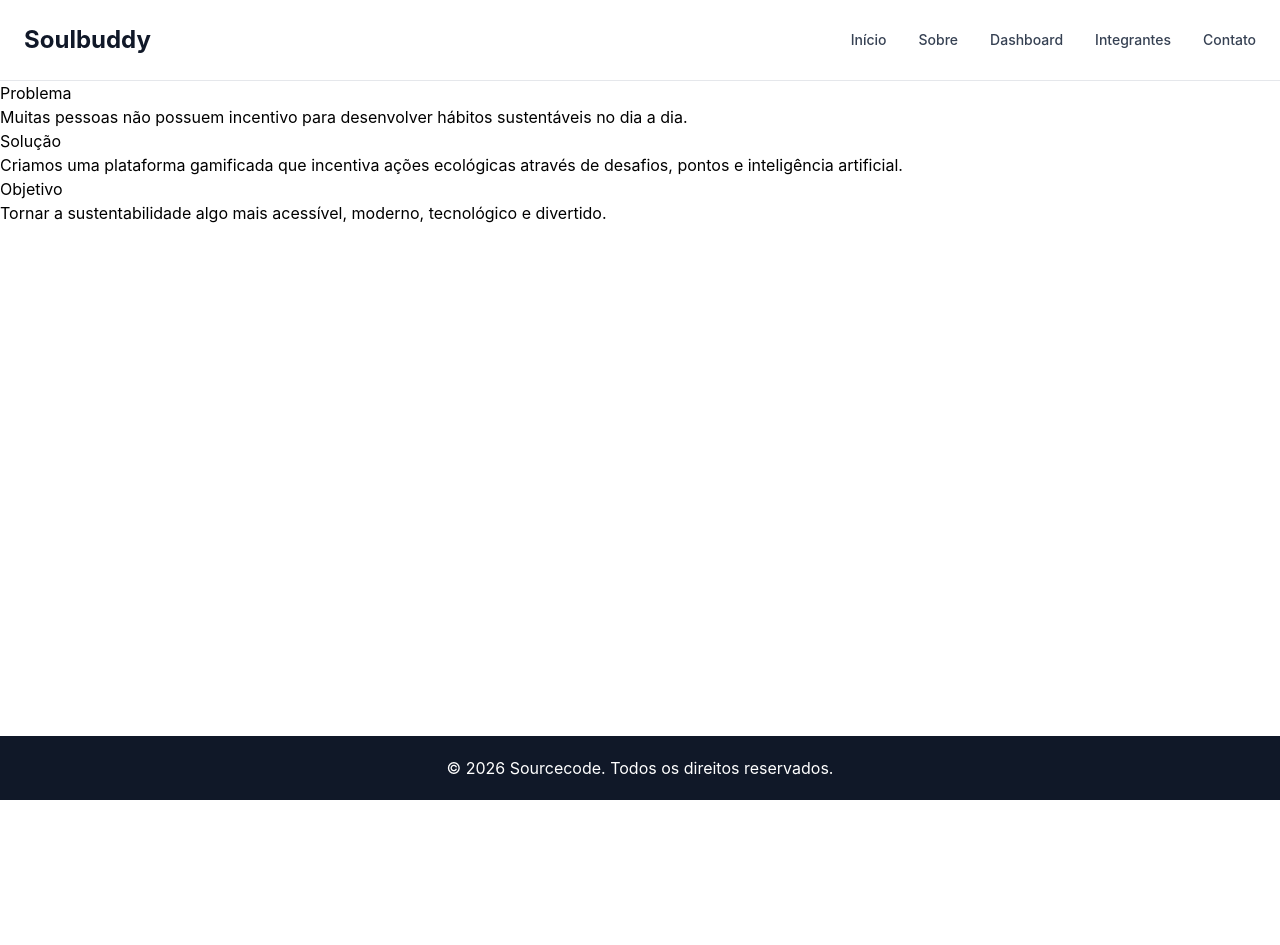
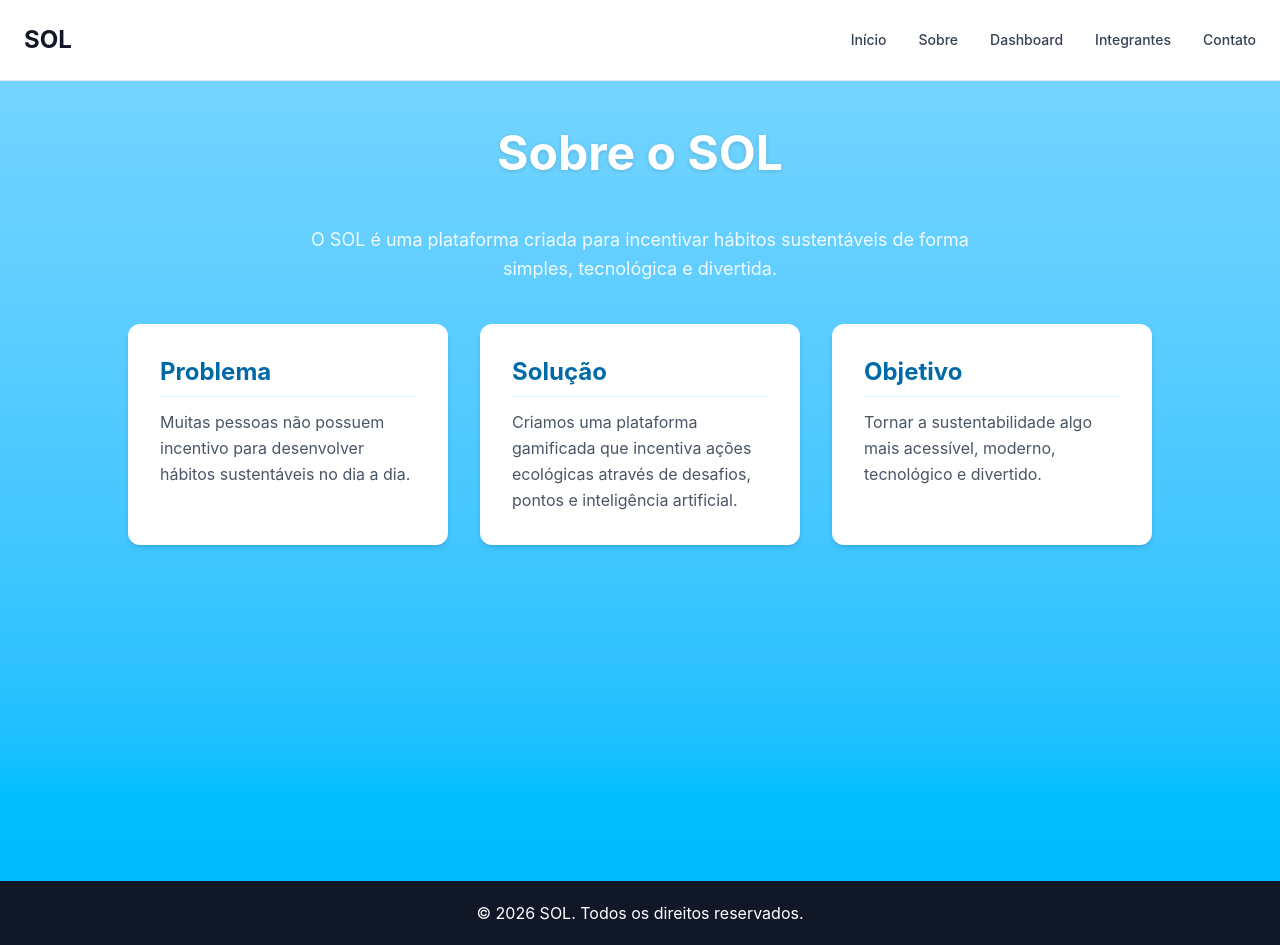
Before and after one commit to U-Ale/Soulbuddy2.0, a React (Vite) app: page /sobre in a window 1280 px wide. Before the commit the page ends 800 px from the top, so only its background shows below. Built offline with nearby package versions, Linux system fonts and the light colour scheme.

Commit message:
Nome do projeto alterado para SOL foram feitas as alteraçoes na pag SOBRE

```diff
--- a/src/componentes/layout/footer.tsx
+++ b/src/componentes/layout/footer.tsx
@@ -2,7 +2,7 @@ function Footer() {
   return (
     <footer className="bg-gray-900 px-8 py-5 text-center text-white">
       <p>
-        © 2026 Sourcecode. Todos os direitos reservados.
+        © 2026 SOL. Todos os direitos reservados.
       </p>
     </footer>
   );
--- a/src/componentes/layout/header.tsx
+++ b/src/componentes/layout/header.tsx
@@ -9,7 +9,7 @@ function Header() {
           to="/"
           className="text-2xl font-bold text-gray-900"
         >
-          Soulbuddy
+          SOL
         </Link>
 
         <nav className="flex items-center gap-8">
--- a/src/paginas/sobre/sobre.tsx
+++ b/src/paginas/sobre/sobre.tsx
@@ -1,35 +1,57 @@
 function Sobre() {
   return (
-    <section>
-      <div>
-        <h2>Problema</h2>
+<section className="min-h-screen bg-gradient-to-b from-sky-300 to-sky-400 px-6 py-12">
+  <div className="mx-auto max-w-5xl">
 
-        <p>
+    <h1 className="mb-12 text-center text-5xl font-bold text-white drop-shadow-sm">
+      Sobre o SOL
+    </h1>
+
+    <p className="mx-auto mb-10 max-w-2xl text-center text-lg leading-relaxed text-white/90">
+      O SOL é uma plataforma criada para incentivar
+      hábitos sustentáveis de forma simples, tecnológica e divertida.
+    </p>
+
+    <div className="grid gap-8 md:grid-cols-3">
+
+      <div className="rounded-xl bg-white p-8 shadow-md transition duration-300 hover:-translate-y-1 hover:shadow-lg">
+        <h2 className="mb-3 border-b border-sky-100 pb-2 text-2xl font-bold text-sky-700">
+          Problema
+        </h2>
+
+        <p className="text-base leading-relaxed text-gray-600">
           Muitas pessoas não possuem incentivo
           para desenvolver hábitos sustentáveis
           no dia a dia.
         </p>
       </div>
 
-      <div>
-        <h2>Solução</h2>
+      <div className="rounded-xl bg-white p-8 shadow-md transition duration-300 hover:-translate-y-1 hover:shadow-lg">
+        <h2 className="mb-3 border-b border-sky-100 pb-2 text-2xl font-bold text-sky-700">
+          Solução
+        </h2>
 
-        <p>
+        <p className="text-base leading-relaxed text-gray-600">
           Criamos uma plataforma gamificada
           que incentiva ações ecológicas através
           de desafios, pontos e inteligência artificial.
         </p>
       </div>
 
-      <div>
-        <h2>Objetivo</h2>
+      <div className="rounded-xl bg-white p-8 shadow-md transition duration-300 hover:-translate-y-1 hover:shadow-lg">
+        <h2 className="mb-3 border-b border-sky-100 pb-2 text-2xl font-bold text-sky-700">
+          Objetivo
+        </h2>
 
-        <p>
+        <p className="text-base leading-relaxed text-gray-600">
           Tornar a sustentabilidade algo mais
           acessível, moderno, tecnológico e divertido.
         </p>
       </div>
-    </section>
+
+    </div>
+  </div>
+</section>
   );
 }
 
```
